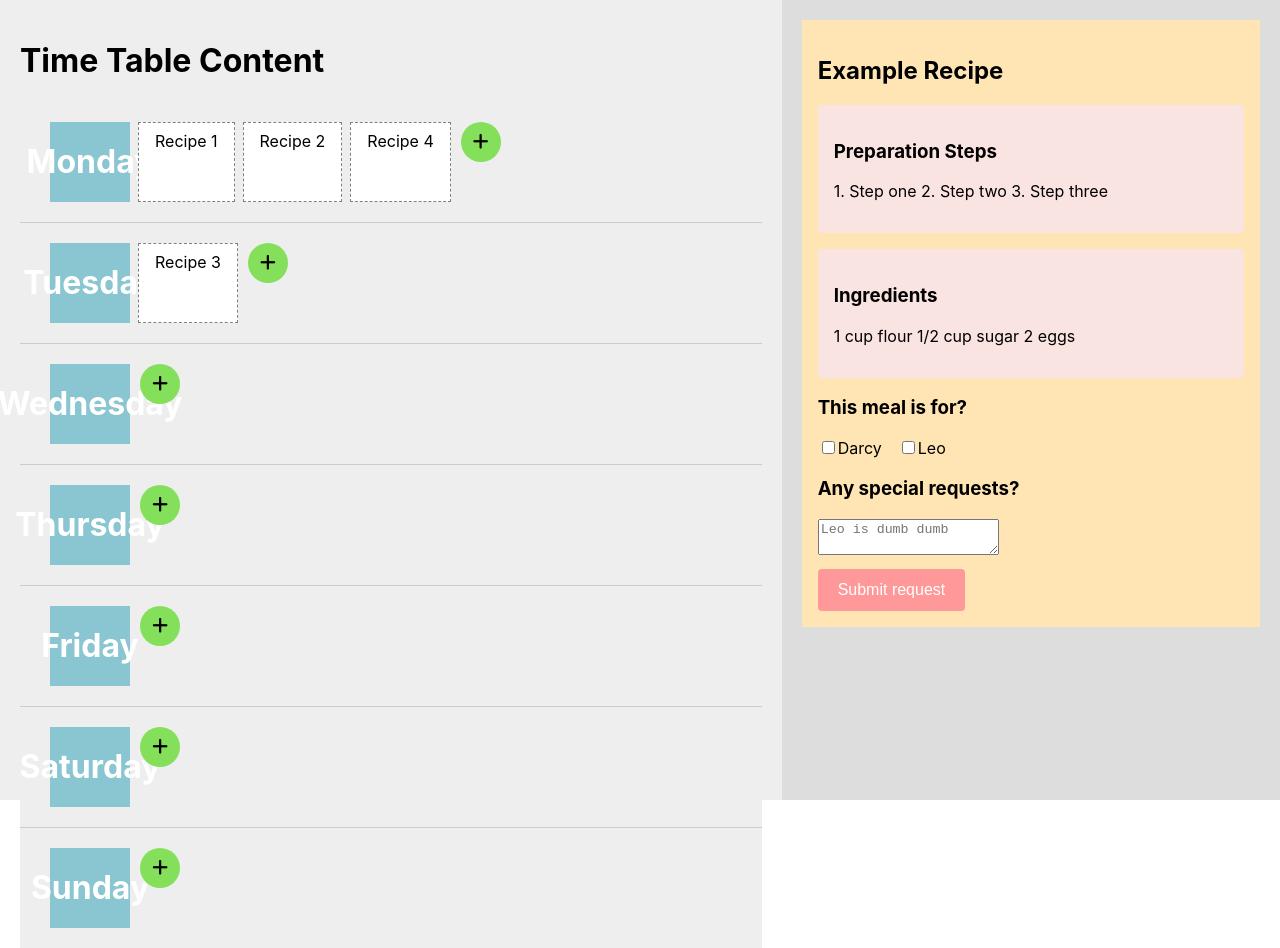
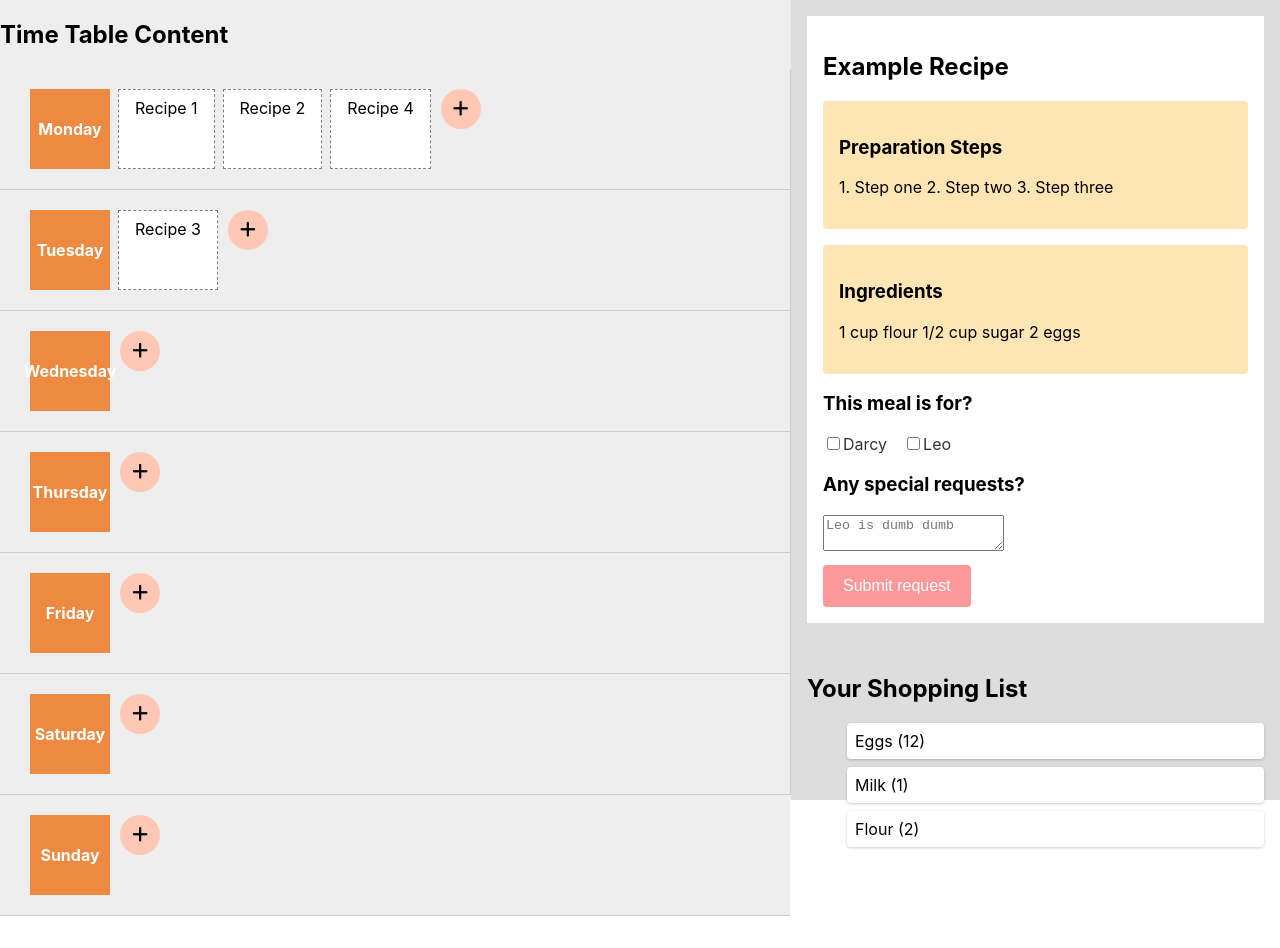
Before and after one commit to leoHeidel/meal-prep, a React (Create React App) app in the folder react_frontend/: page / in a window 1280 px wide. After the commit the page ends 916 px from the top, so only its background shows below. Built offline with nearby package versions, Linux system fonts and the light colour scheme.

Commit message:
Improved shopping list

```diff
--- a/react_frontend/src/App.css
+++ b/react_frontend/src/App.css
@@ -22,15 +22,26 @@
 
 .container {
   display: flex;
+  flex-direction: row;
+}
+
+.panel {
+  flex: 1;
+  display: flex;
+  flex-direction: column;
   height: 100vh;
 }
 
-.panel {
-  padding: 20px;
+.panel-section {
+  flex: 1;
+  padding: 1rem;
+  overflow-y: auto;
 }
 
+
+
 .left {
-  flex: 1.618;
+  flex: 1.318;
   background-color: #eee;
 }
 
--- a/react_frontend/src/App.js
+++ b/react_frontend/src/App.js
@@ -1,18 +1,33 @@
-// App.js
 import React from 'react';
 import './App.css';
 import TimeTable from './TimeTable';
 import Mealdetail from './Mealdetail';
+import ShoppingList from './Shoppinglist';
 import '@fortawesome/fontawesome-free/css/all.css';
 
 export default function App() {
+  const ingredients = [
+    { name: 'Eggs', quantity: 12 },
+    { name: 'Milk', quantity: 1 },
+    { name: 'Flour', quantity: 2 },
+  ];
+
   return (
     <div className="container">
       <div className="panel left">
         <TimeTable />
       </div>
       <div className="panel right">
-        <Mealdetail /> {/* Include the Mealdetail component */}
+        <div className="top-section">
+          <div className="panel-section">
+            <Mealdetail />
+          </div>
+        </div>
+        <div className="bottom-section">
+          <div className="panel-section">
+            <ShoppingList ingredients={ingredients} />
+          </div>
+        </div>
       </div>
     </div>
   );
--- a/react_frontend/src/Mealdetail.css
+++ b/react_frontend/src/Mealdetail.css
@@ -4,7 +4,7 @@
   }
 
   .rectangle {
-    background-color: #f9e4e4f2;
+    background-color: #FFE5B4;
     padding: 1rem;
     margin-bottom: 1rem;
     border-radius: 4px;
@@ -17,7 +17,9 @@
   .for-who label {
     display: inline-block;
     margin-right: 1rem;
+    color: #333;
   }
+
 
     .user-request {
         width: 90%;
--- a/react_frontend/src/Mealdetail.js
+++ b/react_frontend/src/Mealdetail.js
@@ -31,7 +31,7 @@ function Mealdetail() {
 
 
   return (
-    <div className="mealdetail" style={{ backgroundColor: '#FFE5B4' }}>
+    <div className="mealdetail" style={{ backgroundColor: '#FFFFFF' }}>
       <h2>{recipe}</h2>
       <div className="rectangle">
         <h3>Preparation Steps</h3>
--- /dev/null
+++ b/react_frontend/src/Shoppinglist.css
@@ -0,0 +1,18 @@
+
+  ul {
+    list-style: none;
+  }
+
+  li {
+    display: flex;
+    align-items: center;
+    margin-bottom: 0.5rem;
+    padding: 0.5rem;
+    background-color: #ffffff;
+    border-radius: 4px;
+    box-shadow: 0px 1px 3px rgba(0, 0, 0, 0.2);
+  }
+
+  li.checked {
+    text-decoration: line-through;
+  }
--- /dev/null
+++ b/react_frontend/src/Shoppinglist.js
@@ -0,0 +1,27 @@
+
+import "./Shoppinglist.css"
+import React, { useState } from 'react';
+export default function ShoppingList(props) {
+  const [checkedItems, setCheckedItems] = useState([]);
+
+  const handleItemCheck = (item) => {
+    if (checkedItems.includes(item)) {
+      setCheckedItems(checkedItems.filter((checkedItem) => checkedItem !== item));
+    } else {
+      setCheckedItems([...checkedItems, item]);
+    }
+  };
+
+  return (
+    <div>
+      <h2>Your Shopping List</h2>
+      <ul>
+        {props.ingredients.map((ingredient) => (
+          <li key={ingredient.name} className={checkedItems.includes(ingredient) ? 'checked' : ''} onClick={() => handleItemCheck(ingredient)}>
+            {ingredient.name} ({ingredient.quantity})
+          </li>
+        ))}
+      </ul>
+    </div>
+  );
+}
--- a/react_frontend/src/TimeTable.css
+++ b/react_frontend/src/TimeTable.css
@@ -1,21 +1,24 @@
+
 .timetable-grid {
+    display: grid;
+    grid-template-rows: repeat(7, 1fr);
+    grid-template-columns: 1fr;
+  }
+
+
+  .day {
     display: flex;
     flex-direction: column;
-    height: 100%;
-}
-
-.day {
-    flex: 1 1 auto;
     padding: 20px;
     background-color: #eee;
     border-bottom: 1px solid #ccc;
-    display: flex;
-    flex-direction: column;
+    width: 750px; /* set a fixed width */
   }
 
 
-.day:last-child {
-    border-bottom: none;
+
+  .day:not(:last-child) {
+    border-right: 1px solid #ccc;
   }
 
   .widgets {
@@ -25,11 +28,11 @@
   .day-widget {
     width: 80px;
     height: 80px;
-    background-color: #8ac6d1;
+    background-color: #ed8940;
     display: flex;
     justify-content: center;
     align-items: center;
-    font-size: 2rem;
+    font-size: 1rem;
     font-weight: bold;
     color: #fff;
     margin-left: 10px;
@@ -38,7 +41,7 @@
   .recipe-widget {
     width: 80px;
     height: 80px;
-    background-color: #ffb347;
+    background-color: #FFE5B4;
     display: flex;
     justify-content: center;
     align-items: center;
@@ -55,7 +58,7 @@
     display: flex;
     justify-content: center;
     align-items: center;
-    background-color: rgb(132, 224, 90);
+    background-color: #ffc7b4;
     border-radius: 50%;
     font-size: 18px;
     cursor: pointer;
--- a/react_frontend/src/TimeTable.js
+++ b/react_frontend/src/TimeTable.js
@@ -78,7 +78,7 @@ function handleAdd(day) {
   return (
     <DndProvider backend={HTML5Backend}>
       <div>
-        <h1>Time Table Content</h1>
+        <h2>Time Table Content</h2>
         <div className="timetable-grid">
           {days.map((day) => (
             <div key={day} className="day">
```
Lines whose indentation alone changed are shown as unchanged.
